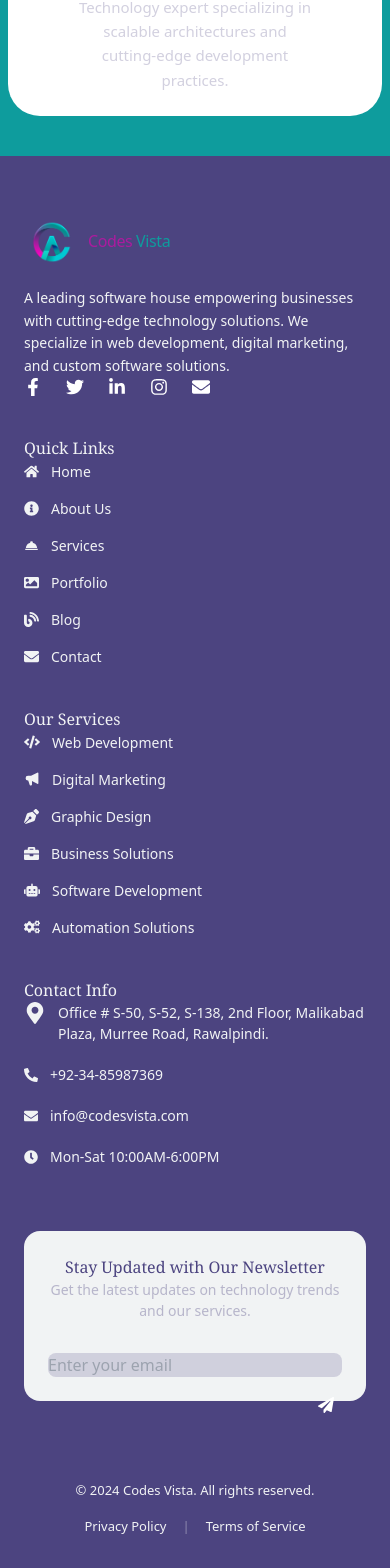
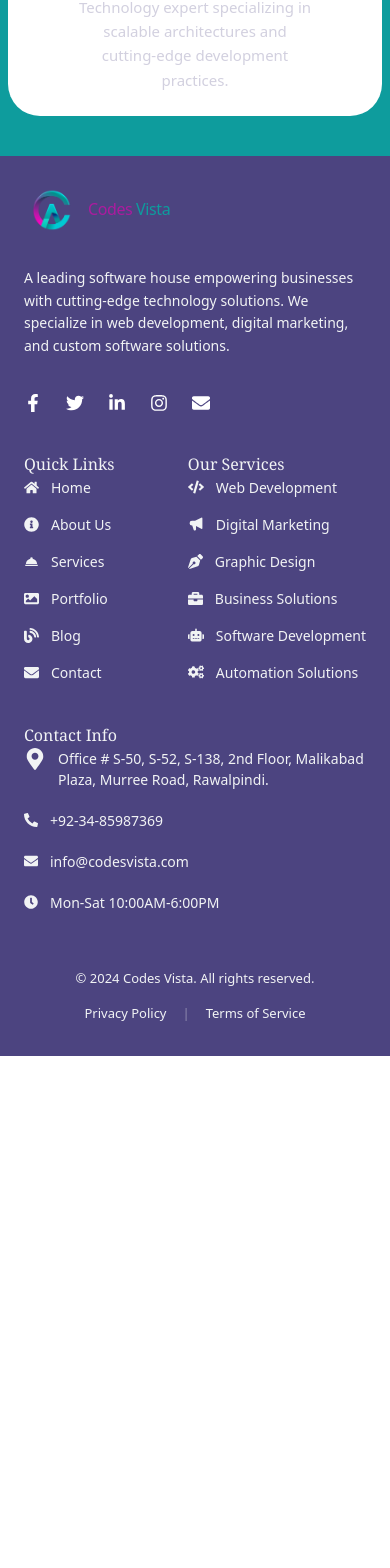
Before and after one commit to fariha-09/codesvista, a React (Vite) app: page /about in a window 390 px wide. Shown: the part 5298-6866 px from the top of the page. After the commit the page ends 6354 px from the top, so only its background shows below. Built offline with nearby package versions, Linux system fonts and the light colour scheme.

Commit message:
Adjusted footer

```diff
--- a/src/Layout/Home.jsx
+++ b/src/Layout/Home.jsx
@@ -19,14 +19,15 @@ export default function Home() {
      <HeroSection/>
      <Services/>
      <OurWork/>
-     <Stats/>
+     {/* <Stats/> */}
+          <OurTechnology/>
+
      <WhyChooseUs/>
-     <OurTechnology/>
-     <OurWorkProcess/>
+     {/* <OurWorkProcess/> */}
      <Clients/>
      {/* <OurDesignPortfolio/>
      <FAQS/> */}
-     <ClosingSection/>
+     {/* <ClosingSection/> */}
      <Footer/>
     </>
   );
--- a/src/components/Footer.jsx
+++ b/src/components/Footer.jsx
@@ -26,12 +26,12 @@ import codevista from "../assets/codevista.png";
 
 export default function Footer() {
   return (
-    <footer className="bg-[#4C4480] text-white pt-16 pb-8 px-6 md:px-20 font-sans">
+    <footer className="bg-[#4C4480] text-white pt-8 md:pt-16 pb-8 px-6 md:px-20 font-sans">
       <div className="max-w-7xl mx-auto">
-        <div className="grid grid-cols-1 sm:grid-cols-2 lg:grid-cols-12 gap-10 md:gap-12 mb-16">
+        <div className="grid grid-cols-1 sm:grid-cols-2 lg:grid-cols-3 gap-10 md:gap-12 mb-6">
           {/* Column 1: Brand & Social */}
-          <div className="space-y-6 lg:col-span-4 flex flex-col items-start">
-            <div className="flex items-center gap-2">
+          <div className="flex flex-col gap-9">
+            <div className="flex items-center  gap-2">
               <img src={codevista} alt="codevista" className="w-14 md:w-16" />
               <h2 className="text-[22px] md:text-[25px] text-[#AC1B9E] font-semibold tracking-tight">
                 Codes <span className="text-[#0E9C9D] ">Vista</span>
@@ -42,7 +42,7 @@ export default function Footer() {
               technology solutions. We specialize in web development, digital
               marketing, and custom software solutions.
             </p>
-            <div className="flex gap-6 md:gap-10">
+            <div className="flex gap-6 jus md:gap-10">
               {[
                 FaFacebookF,
                 FaTwitter,
@@ -62,6 +62,7 @@ export default function Footer() {
           </div>
 
           {/* Column 2: Quick Links */}
+          <div className="flex gap-9 justify-between sm:justify-center  ">
             <div className="lg:col-span-2">
               <h3 className="text-lg md:text-xl text-[#F1F3F4] font-serif font-bold mb-6">
                 Quick Links
@@ -114,9 +115,10 @@ export default function Footer() {
                 </li>
               </ul>
             </div>
+          </div>
 
           {/* Column 4: Contact Info */}
-          <div className="lg:col-span-3">
+          <div className="lg:col--3">
             <h3 className="text-lg md:text-xl text-[#F1F3F4] font-serif font-bold mb-6">
               Contact Info
             </h3>
@@ -149,26 +151,7 @@ export default function Footer() {
         </div>
 
         {/* Newsletter Section */}
-        <div className="bg-[#F1F3F4] rounded-2xl p-6 md:p-12 flex flex-col xl:flex-row items-center justify-between gap-8 mb-12">
-          <div className="text-center md:text-left w-full">
-            <h3 className="text-[#4C4480] text-[20px] md:text-3xl font-serif font-bold mb-2">
-              Stay Updated with Our Newsletter
-            </h3>
-            <p className="text-[#4C448080]/70 text-[14px] md:text-[16px] font-normal">
-              Get the latest updates on technology trends and our services.
-            </p>
-          </div>
-          <div className="relative w-full max-w-lg">
-            <input
-              type="email"
-              placeholder="Enter your email"
-              className="w-full bg-[#4C4480]/20 text-gray-700 rounded-lg py-4 px-6 focus:outline-none placeholder:text-[#4C4480] text-[14px] md:text-[16px]"
-            />
-            <button className="absolute right-2 top-11 -translate-y-1/2 bg-[#4C4480] p-2.5 rounded-full hover:bg-[#3b3464] transition-colors">
-              <FaPaperPlane className="text-white size-4" />
-            </button>
-          </div>
-        </div>
+
 
         {/* Bottom Bar */}
         <div className="flex flex-col md:flex-row text-[13px] md:text-[14px] text-[#F1F3F4] gap-4 items-center justify-between border-t border-white/10 pt-8">
--- a/src/components/HeroSection.jsx
+++ b/src/components/HeroSection.jsx
@@ -80,7 +80,7 @@ export default function HeroSection() {
             </p>
 
             {/* Feature Tags */}
-            <div className="flex flex-wrap gap-3 pt-2 md:pt-0">
+            {/* <div className="flex flex-wrap gap-3 pt-2 md:pt-0">
               {[
                 { label: "BRAND IDENTITY", icon: FaTags, color: "#3B82F6" },
                 { label: "CREATIVE DESIGN", icon: FaLightbulb, color: "#4ADE80" },
@@ -112,7 +112,7 @@ export default function HeroSection() {
                   <span className="relative z-10">{tag.label}</span>
                 </motion.span>
               ))}
-            </div>
+            </div> */}
 
             {/* CTA Buttons */}
             <div className="flex gap-2 md:gap-4 pt-4">
@@ -164,7 +164,7 @@ export default function HeroSection() {
                   );
                 })}
               </div>
-              <div className="absolute -top-10 right-24 md:top-6 md:-right-6 flex flex-row lg:flex-col gap-3">
+              {/* <div className="absolute -top-10 right-24 md:top-6 md:-right-6 flex flex-row lg:flex-col gap-3">
               {[FaPenNib, FaPaintBrush, RiPencilFill].map((Icon, idx) => (
                 <div
                   key={idx}
@@ -173,7 +173,7 @@ export default function HeroSection() {
                   <Icon size={20} />
                 </div>
               ))}
-            </div>
+            </div> */}
             </div>
 
             {/* Vertical Tool Icons */}
--- a/src/components/WhyChooseUs.jsx
+++ b/src/components/WhyChooseUs.jsx
@@ -106,13 +106,13 @@ export default function WhyChooseUs() {
         </div>
 
         {/* Cards Grid */}
-        <div className="grid grid-cols-1 md:grid-cols-2 lg:grid-cols-3 md:gap-8 gap-2 relative z-10">
+        <div className="grid grid-cols-2 md:grid-cols-2 lg:grid-cols-3 md:gap-8 gap-2 relative z-10">
           {features.map((item, index) => (
             <motion.div
               key={index}
               initial="initial"
               whileHover="hover"
-              className="relative md:p-8 p-4 rounded-[40px] border border-gray-100 shadow-sm transition-all flex flex-col items-center text-center overflow-hidden bg-[#F8F9FA]"
+              className="relative md:p-8 px-2 py-4 md:rounded-[40px] rounded-xl border border-gray-100 shadow-sm transition-all flex flex-col items-center text-center overflow-hidden bg-[#F8F9FA]"
             >
               <motion.div
                 variants={{
@@ -128,19 +128,19 @@ export default function WhyChooseUs() {
                   variants={{
                     hover: { y: -5 },
                   }}
-                  className="bg-[#0E9C9D] w-16 h-16 rounded-2xl flex items-center justify-center mb-6 shadow-lg shadow-[#0E9C9D]/20"
+                  className="bg-[#0E9C9D] md:w-16 md:h-16 h-12 w-12 rounded-2xl flex items-center justify-center md:mb-6 shadow-lg shadow-[#0E9C9D]/20"
                 >
                   {item.icon}
                 </motion.div>
 
-                <h3 className="text-[#4C4480] text-2xl font-bold mb-4">
+                <h3 className="text-[#4C4480] md:text-2xl text-lg font-bold md:mb-4">
                   {item.title}
                 </h3>
-                <p className="text-[#4C448080] text-[15px] leading-relaxed mb-6">
+                {/* <p className="text-[#4C448080] text-[15px] leading-relaxed mb-6">
                   {item.desc}
-                </p>
+                </p> */}
 
-                <div className="w-full space-y-3 text-left pl-4">
+                <div className="w-full md:space-y-3 text-left md:pl-4">
                   {item.points.map((point, i) => (
                     <div key={i} className="flex items-center gap-3">
                       <FaCheckCircle className="text-[#34D399] text-lg shrink-0" />
```
Also changed, not shown: src/components/OurTechnology.jsx (+109 -13 lines). Lines whose indentation alone changed are shown as unchanged.
